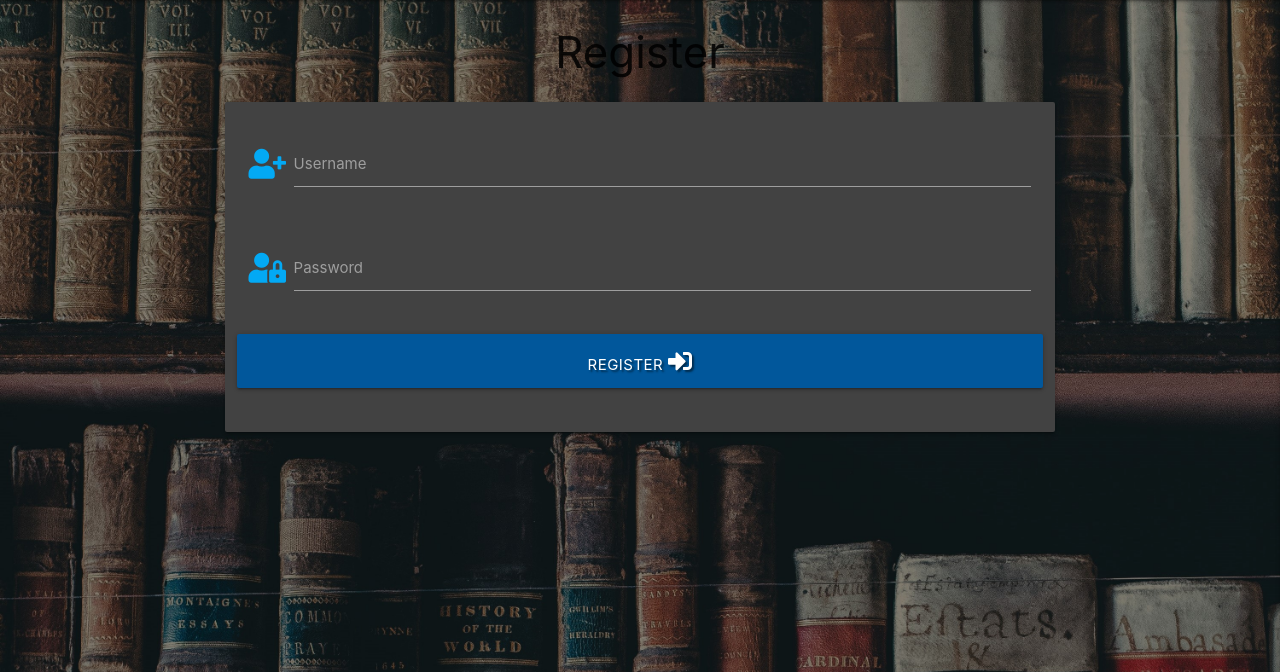
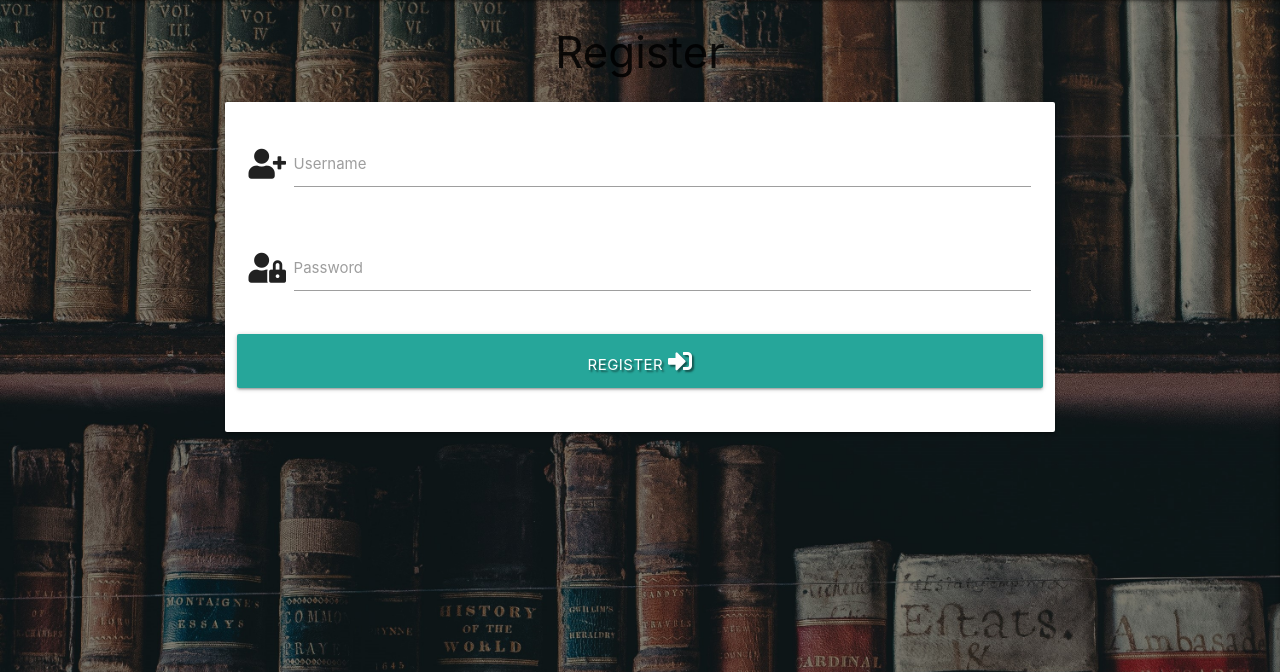
Before and after one commit to QuelleQim/MS3-the-reading, a Flask app: page /register in a window 1280 px wide. Shown: the part 64-736 px from the top of the page. Run offline with Flask 2, Linux system fonts and the light colour scheme; some libraries are stand-ins or nearby versions.

Commit message:
Add styling to register.html

```diff
--- a/templates/register.html
+++ b/templates/register.html
@@ -5,11 +5,11 @@
 
     <div class="row">
         <form class="col s12 m8 offset-m2" method="POST" action="{{ url_for('register') }}">
-            <div class="card-panel grey darken-3">
+            <div class="card-panel">
                 <!-- username -->
                 <div class="row">
                      <div class="input-field col s12">
-                        <i class="fas fa-user-plus prefix light-blue-text"></i>
+                        <i class="fas fa-user-plus prefix"></i>
                         <input id="username" name="username" type="text" class="validate">
                         <label for="username">Username</label>
                     </div>
@@ -17,14 +17,14 @@
                 <!-- password -->
                 <div class="row">
                     <div class="input-field col s12">
-                        <i class="fas fa-user-lock prefix light-blue-text"></i>
+                        <i class="fas fa-user-lock prefix"></i>
                         <input id="password" name="password" type="password" class="validate">
                         <label for="password">Password</label>
                     </div>
                 </div>
                 <!-- register -->
                 <div class="row">
-                    <button type="submit" class="col s12 btn-large light-blue darken-4 text-shadow">
+                    <button type="submit" class="col s12 btn-large text-shadow">
                         Register <i class="fas fa-sign-in-alt"></i>
                     </button>
                 </div>
```
